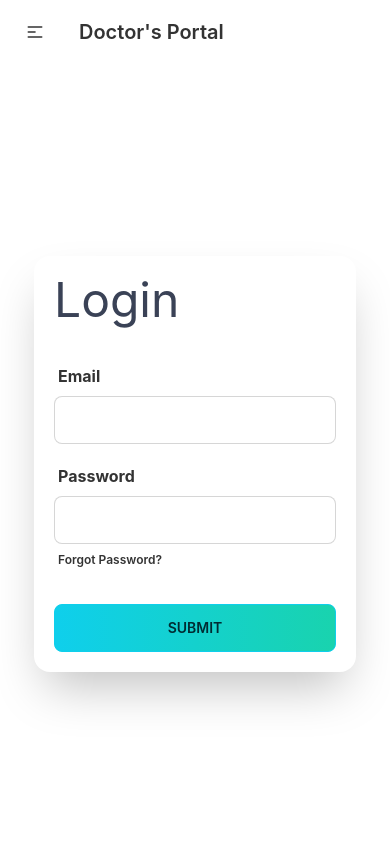
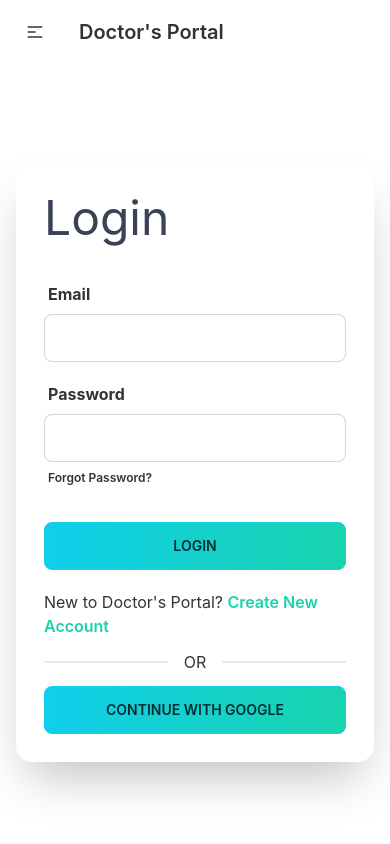
Before and after one commit to Fahmidur-arnob/I_Doctor, a React (Create React App) app: page /login in a window 390 px wide. Shown: the top 844 px of the page. Built offline with nearby package versions, Linux system fonts and the light colour scheme.

Commit message:
Done with the login form responsiveness part

```diff
--- a/src/Pages/Login/Login.js
+++ b/src/Pages/Login/Login.js
@@ -1,6 +1,7 @@
 import React from 'react';
 import { useState } from "react";
 import { useForm } from "react-hook-form";
+import { Link } from 'react-router-dom';
 
 const Login = () => {
 
@@ -9,7 +10,7 @@ const Login = () => {
 
     return (
         <div className='h-[800px] flex justify-center items-center'>
-            <div className='shadow-2xl m-4 p-5 rounded-2xl'>
+            <div className='shadow-2xl m-4 p-7 rounded-2xl w-96'>
                 <h1 className='text-5xl text-accent mb-8'>Login</h1>
                 <form onSubmit={handleSubmit((data) => setData(JSON.stringify(data)))}>
 
@@ -18,7 +19,7 @@ const Login = () => {
                             <span className="label-textv font-bold">Email</span>
                         </label>
 
-                        <input type="text" className="input input-bordered w-full max-w-xs" />
+                        <input type="email" name='email' className="input input-bordered w-full max-w-xs" {...register("email")} required />
                     </div>
 
                     <div className="form-control w-full max-w-xs">
@@ -26,16 +27,20 @@ const Login = () => {
                             <span className="label-textv font-bold">Password</span>
                         </label>
 
-                        <input type="text" className="input input-bordered w-full max-w-xs" {...register("firstName")} />
+                        <input type="password" name='password' className="input input-bordered w-full max-w-xs" {...register("password")} required/>
 
                         <label className="label mb-7">
                             <span className="label-text-alt font-semibold">Forgot Password?</span>
                         </label>
                     </div>
 
-                    {/* <p>{data}</p> */}
-                    <input type="submit" className='btn btn-primary bg-gradient-to-r from-primary to-secondary w-full' />
+                    <input type="submit" value="Login" className='btn btn-primary bg-gradient-to-r from-primary to-secondary w-full' />
                 </form>
+                <p className='mt-5'>New to Doctor's Portal? <Link to='/signup' className='text-secondary font-semibold'>Create New Account</Link></p>
+
+                <div className="divider">OR</div>
+
+                <button type="submit" className='btn btn-primary bg-gradient-to-r from-primary to-secondary w-full'>Continue With Google</button>
             </div>
         </div>
     );
```
